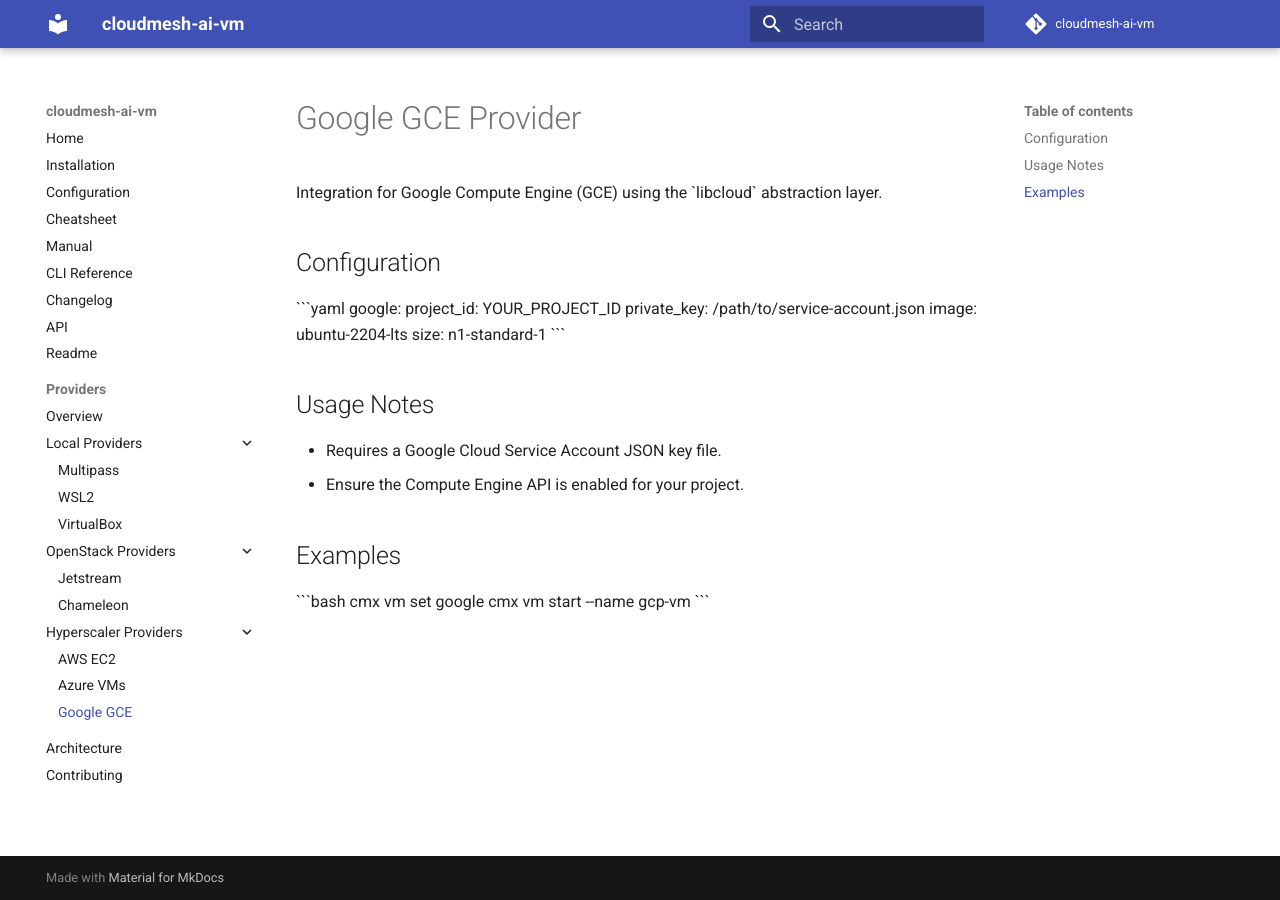
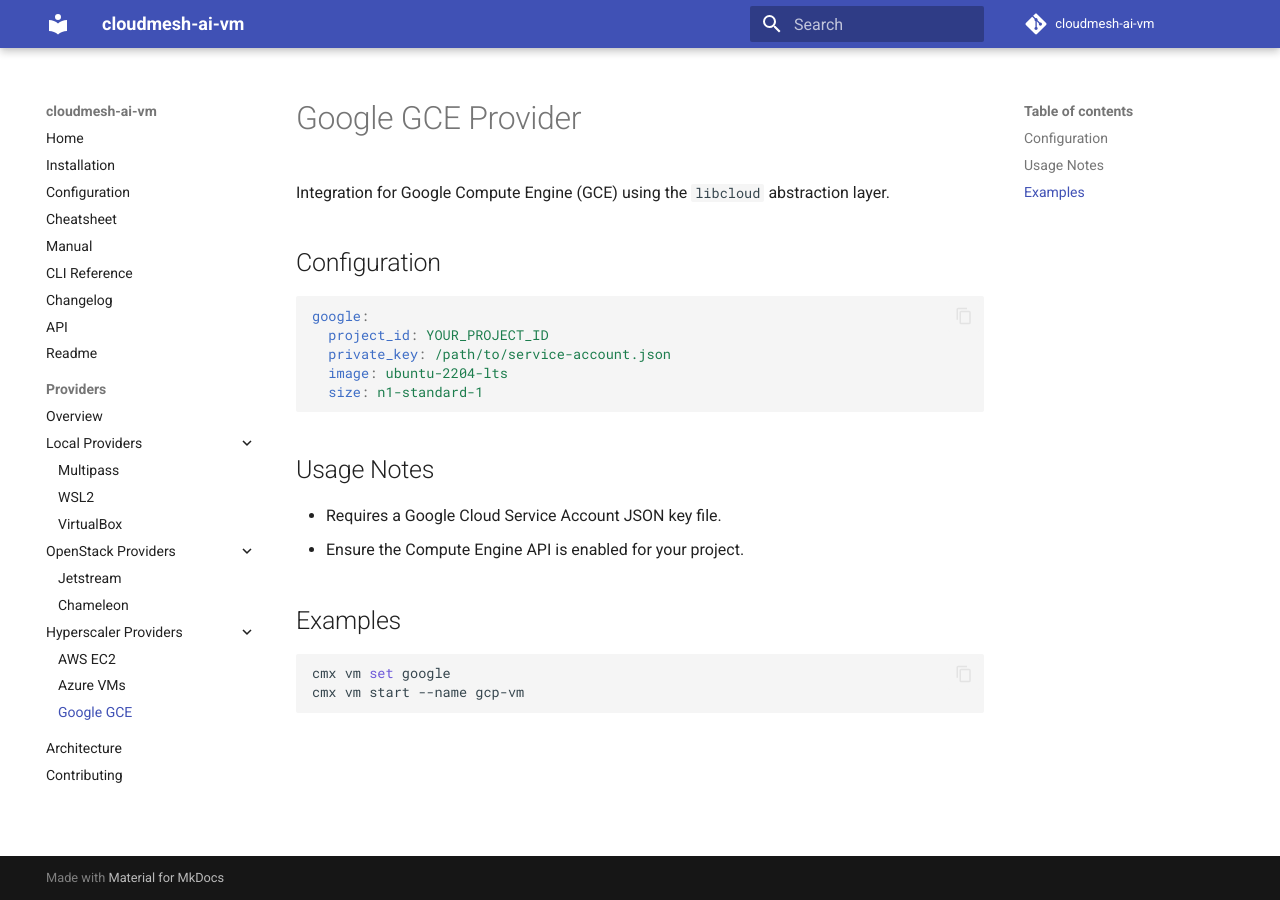
Before and after one commit to cloudmesh-ai/cloudmesh-ai-vm, an MkDocs documentation site: the page built from docs/providers/hyperscalers/google.md, in a window 1280 px wide. Built offline with MkDocs 1.6.1 and Material for MkDocs 9.7.7, drawn with Linux system fonts in a browser that asks for light colours; comment, search, counter and statistics services are not loaded.

Commit message:
Fix markdown formatting in Google GCE provider doc

````diff
--- a/docs/providers/hyperscalers/google.md
+++ b/docs/providers/hyperscalers/google.md
@@ -1,16 +1,16 @@
 # Google GCE Provider
 
-Integration for Google Compute Engine (GCE) using the \`libcloud\` abstraction layer.
+Integration for Google Compute Engine (GCE) using the `libcloud` abstraction layer.
 
 ## Configuration
 
-\`\`\`yaml
+```yaml
 google:
   project_id: YOUR_PROJECT_ID
   private_key: /path/to/service-account.json
   image: ubuntu-2204-lts
   size: n1-standard-1
-\`\`\`
+```
 
 ## Usage Notes
 
@@ -19,7 +19,7 @@
 
 ## Examples
 
-\`\`\`bash
+```bash
 cmx vm set google
 cmx vm start --name gcp-vm
-\`\`\`
+```
````
